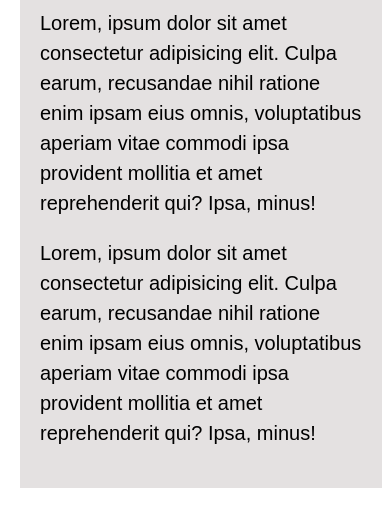
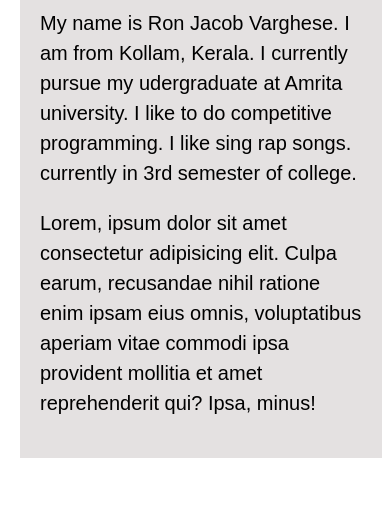
Before and after one commit to ronjacobvarghese/ronjacobvarghese.github.io, a plain HTML site: page my website/about me.html in a window 390 px wide. Shown: the part 664-1172 px from the top of the page. After the commit the page ends 1142 px from the top, so only its background shows below. Drawn offline with Linux system fonts and the light colour scheme.

Commit message:
feat: change background and about page

```diff
--- a/my website/about me.html
+++ b/my website/about me.html
@@ -46,9 +46,8 @@
         </div>
         <div class="about-wrapper">
             <h2>About me</h2>
-            <p>Lorem, ipsum dolor sit amet consectetur adipisicing elit. Culpa earum,
-               recusandae nihil ratione enim ipsam eius omnis, voluptatibus aperiam
-               vitae commodi ipsa provident mollitia et amet reprehenderit qui? Ipsa, minus!
+            <p>My name is Ron Jacob Varghese. I am from Kollam, Kerala. I currently pursue my udergraduate at Amrita university.
+                I like to do competitive programming. I like sing rap songs. currently in 3rd semester of college.
             </p>
             <p>Lorem, ipsum dolor sit amet consectetur adipisicing elit. Culpa earum,
                recusandae nihil ratione enim ipsam eius omnis, voluptatibus aperiam
--- a/my website/login page.css
+++ b/my website/login page.css
@@ -8,7 +8,7 @@
     margin:0;
   }
   .log-container{
-    background-color: white;
+    background-color:rgba(233,144, 66, 0.7);
     border-radius:5px;
     width:400px;
     max-width:100%;
--- a/my website/portfolio.css
+++ b/my website/portfolio.css
@@ -7,7 +7,7 @@
     font-family: Arial;
     padding: 0px;
     margin:0;
-    background: white;
+    background:rgba(235, 232, 232, 0.425);
   }
 .head{
     padding: 30px;
@@ -107,7 +107,7 @@
         grid-template-columns: 1fr;
     }
     .card-img{
-        height:250px;
+        height:260px;
     }
 
 }
```
